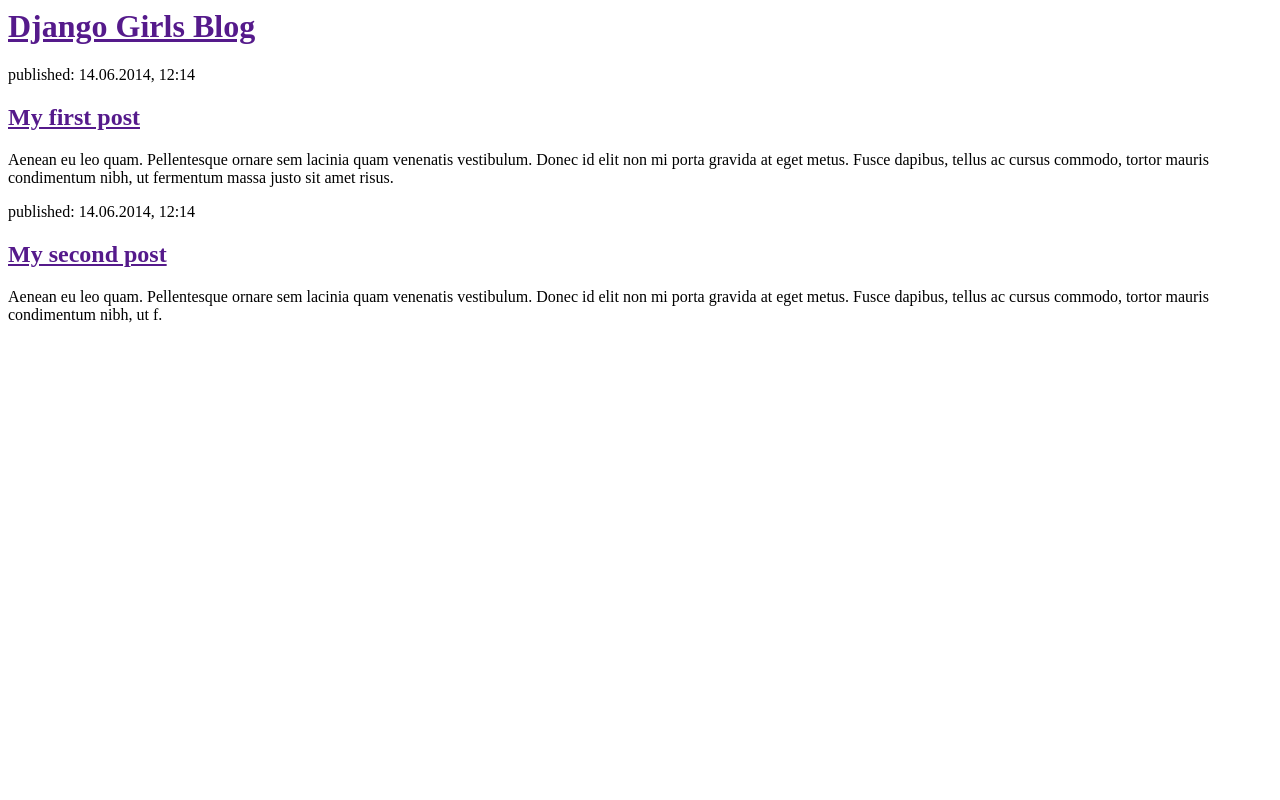
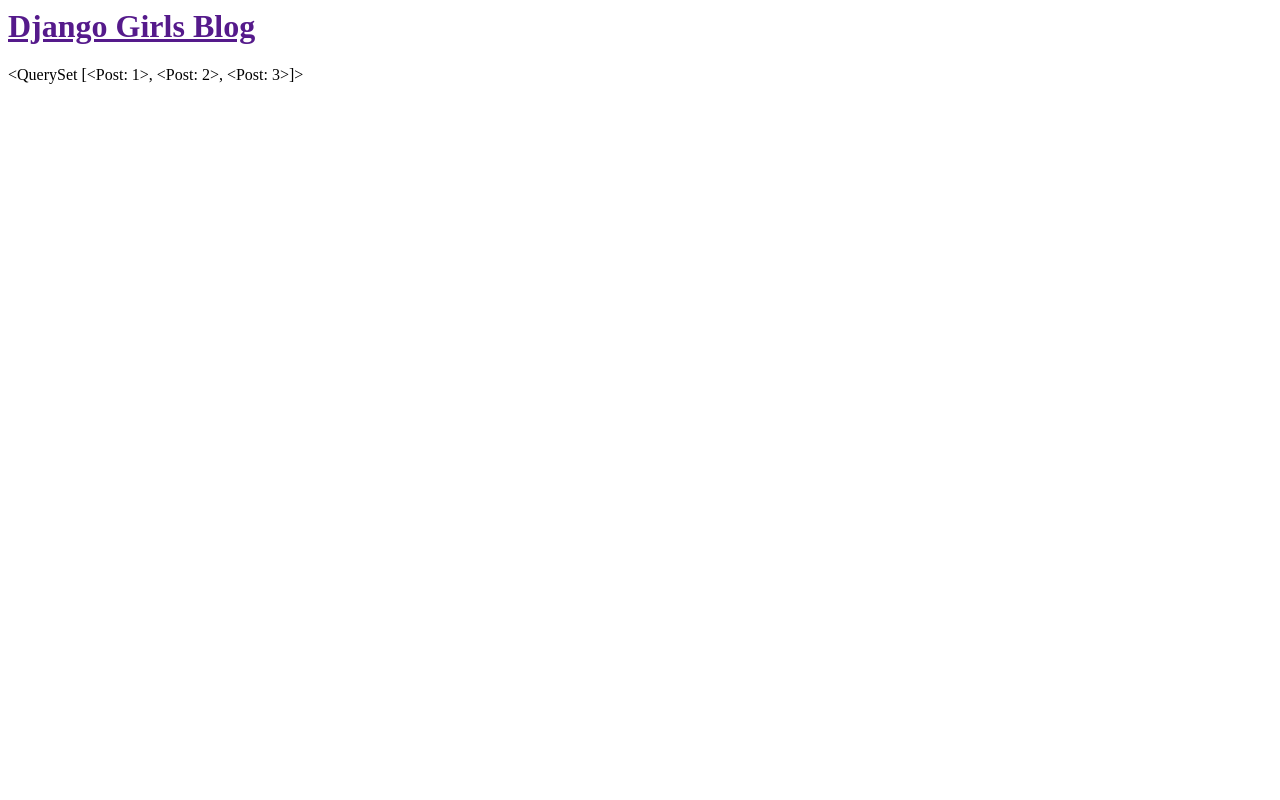
Before and after one commit to BaniGCM/my-first-blog, a Django app: page / in a window 1280 px wide. Run offline with Django 3.2, Linux system fonts and the light colour scheme; data comes from the database, SQL or seed files in the repository.

Commit message:
se agrego el template en post_list.html

```diff
--- a/blog/models.py
+++ b/blog/models.py
@@ -6,8 +6,8 @@
 	title = models.CharField(max_length=150)
 	text = models.TextField()
 	created_date = models.DateField(default=timezone.now)
-	publish_date = models.DateTimeField(blank=False, null=False)
-	def publish(self):
+	published_date = models.DateTimeField(blank=True, null=True)
+	def published(self):
 		self.published_date = timezone.now ()
 		self.save
 	def __str__(self):
--- a/blog/templates/blog/post_list.html
+++ b/blog/templates/blog/post_list.html
@@ -6,17 +6,9 @@
             <div>
                 <h1><a href="">Django Girls Blog</a></h1>
             </div>
+            {{posts}}
 
-            <div>
-                <p>published: 14.06.2014, 12:14</p>
-                <h2><a href="">My first post</a></h2>
-                <p>Aenean eu leo quam. Pellentesque ornare sem lacinia quam venenatis vestibulum. Donec id elit non mi porta gravida at eget metus. Fusce dapibus, tellus ac cursus commodo, tortor mauris condimentum nibh, ut fermentum massa justo sit amet risus.</p>
-            </div>
 
-            <div>
-                <p>published: 14.06.2014, 12:14</p>
-                <h2><a href="">My second post</a></h2>
-                <p>Aenean eu leo quam. Pellentesque ornare sem lacinia quam venenatis vestibulum. Donec id elit non mi porta gravida at eget metus. Fusce dapibus, tellus ac cursus commodo, tortor mauris condimentum nibh, ut f.</p>
-            </div>
+
         </body>
     </html>
--- a/blog/views.py
+++ b/blog/views.py
@@ -1,4 +1,7 @@
 from django.shortcuts import render
+from django.utils import timezone
+from .models import Post
 
 def post_list(request):
-	return render(request, 'blog/post_list.html', {})
+	posts = Post.objects.filter(published_date__lte=timezone.now()).order_by('published_date')
+	return render(request, 'blog/post_list.html', {'posts': posts})
```
Also changed, not shown: .gitignore.txt (added), blog/migrations/0002_auto_20160514_1640.py (added), blog/migrations/0003_auto_20160514_1700.py (added), db.sqlite3.
